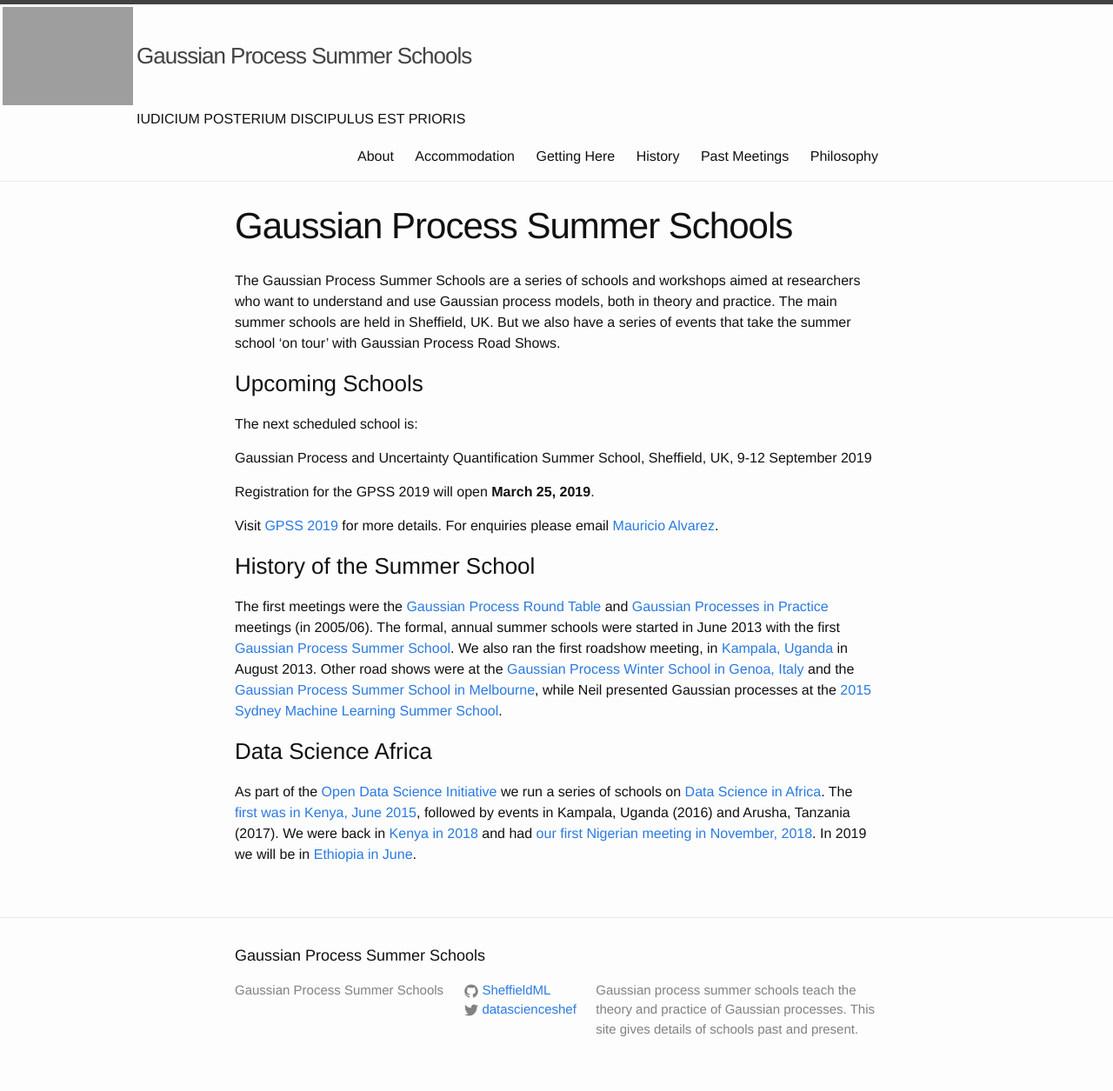
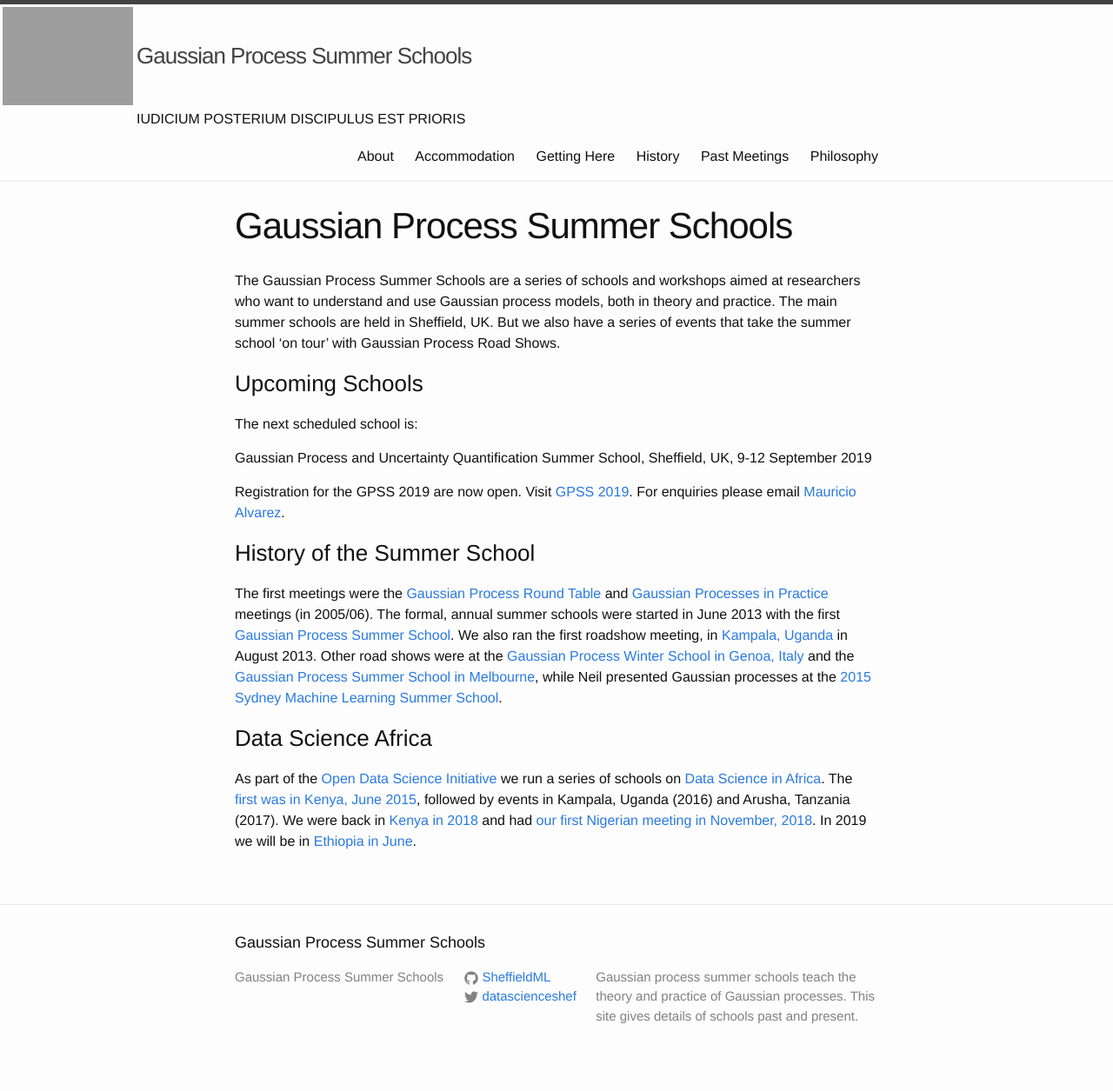
Before and after one commit to gpschool/gpschool.github.io, a Jekyll site: the page built from index.md, in a window 1280 px wide. Shown: the whole page at 87% size. Built offline with Jekyll 4.4.1, drawn with Linux system fonts in a browser that asks for light colours.

Commit message:
Minor mod index

```diff
--- a/index.md
+++ b/index.md
@@ -14,9 +14,7 @@ The next scheduled school is:
 {% if meeting.present %}{% if meeting.url %}[{{ meeting.event }}]({{ meeting.url }}){% else %}{{ meeting.event }}{% endif %}, {{ meeting.location }}{% if meeting.startday %}, {{ meeting.startday }}{% if meeting.endday %}-{{ meeting.endday }}{% endif %}{% endif %} {{ meeting.startmonth }} {{ meeting.year }}{% endif %}
 {% endfor %}
 
-Registration for the GPSS 2019 will open **March 25, 2019**.
-
-Visit [GPSS 2019](http://gpss.cc/gpss19/) for more details. For enquiries please email <a href="mailto:mauricio.alvarez@sheffield.ac.uk">Mauricio Alvarez</a>.
+Registration for the GPSS 2019 are now open. Visit [GPSS 2019](http://gpss.cc/gpss19/). For enquiries please email <a href="mailto:mauricio.alvarez@sheffield.ac.uk">Mauricio Alvarez</a>.
 
 
 ### History of the Summer School
```
